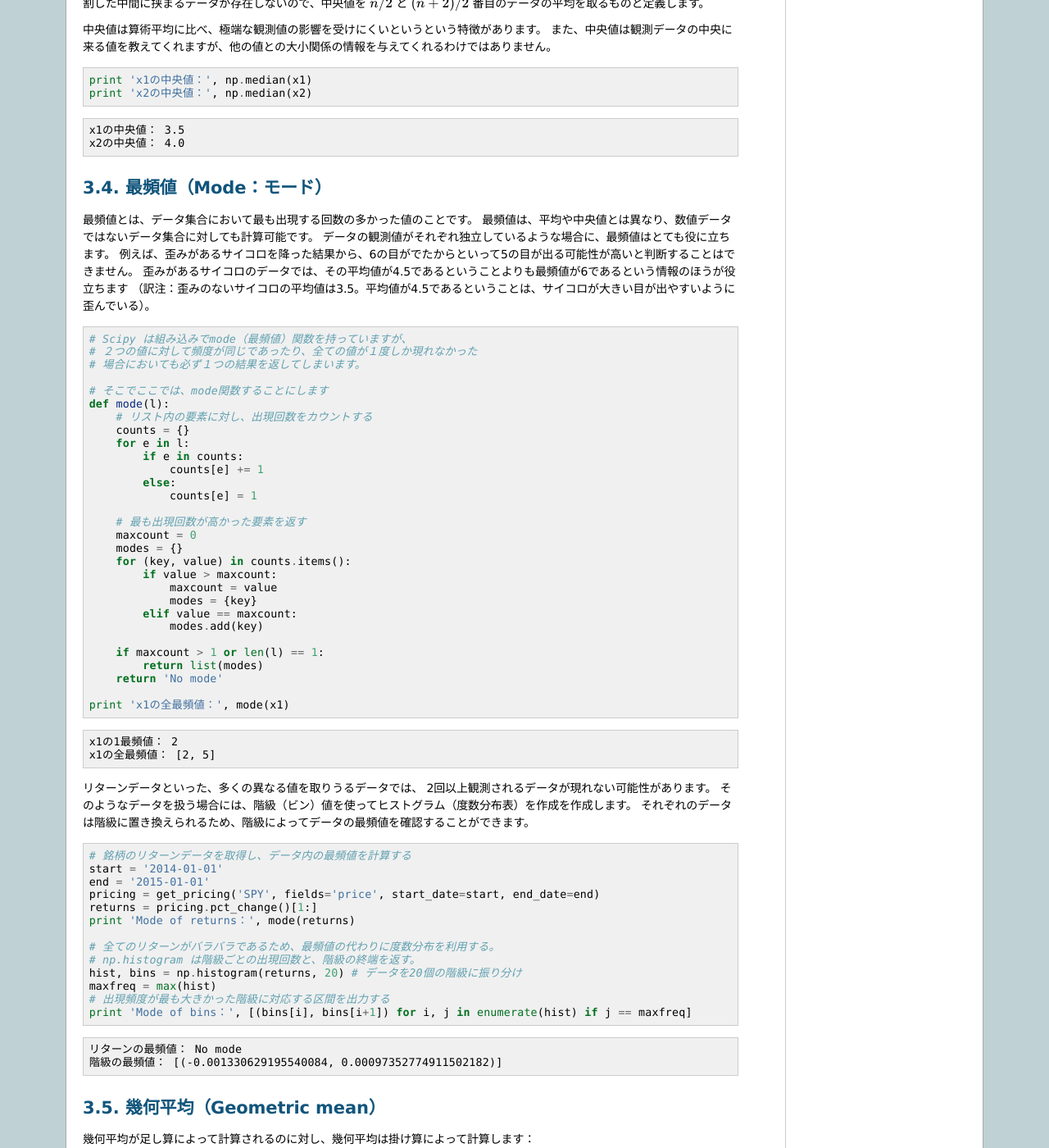
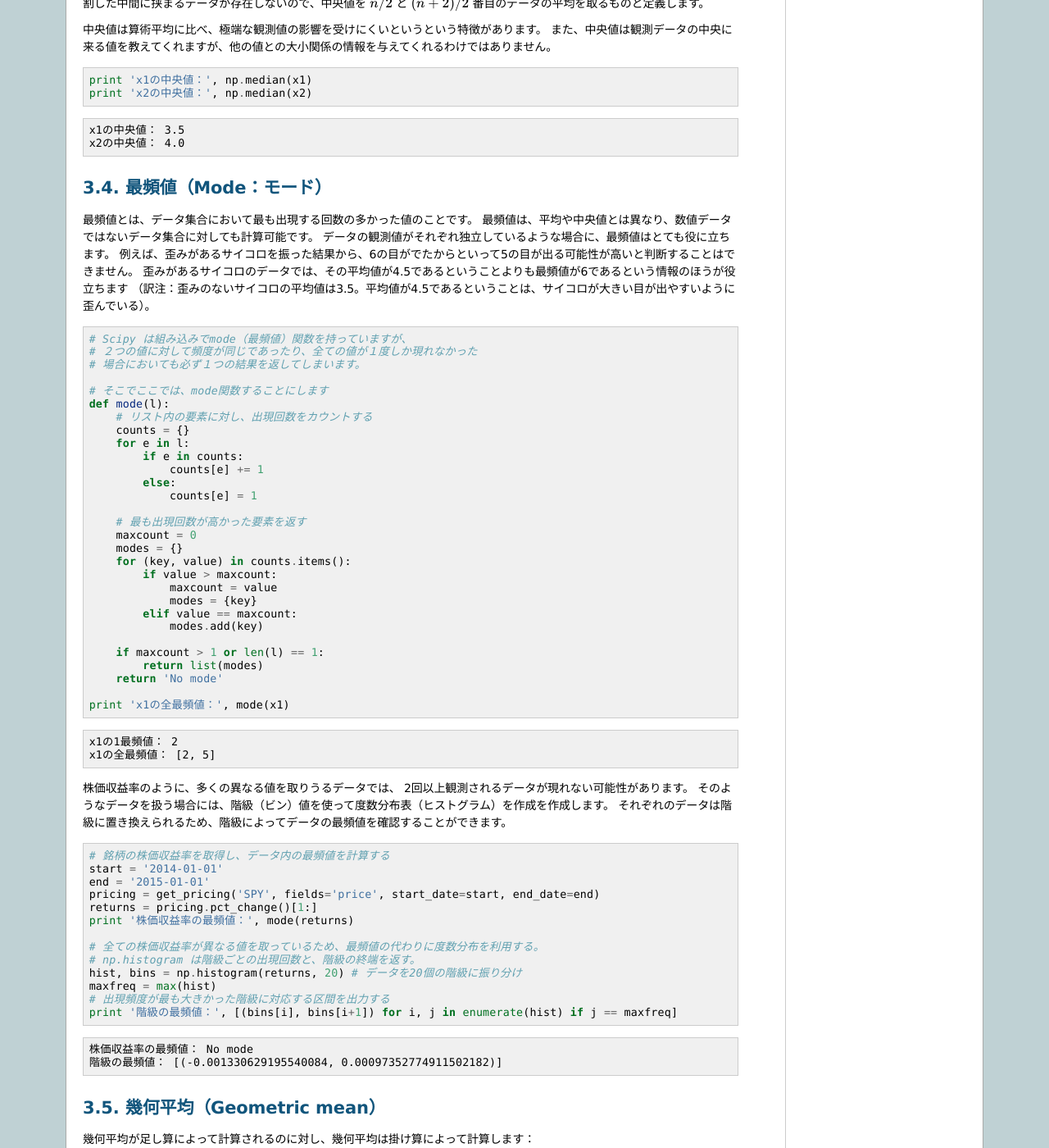
Before and after one commit to tokyoquantopian/quantopian-doc-ja, a Sphinx documentation site: the page built from source/lectures/Means.rst, in a window 1280 px wide and 1400 px high, scrolled down 1071 px. Shown: the whole window at 82% size. Built offline with Sphinx 7.4.7, drawn with Linux system fonts in a browser that asks for light colours; some of the changed text lies outside the part shown.

Commit message:
査読レビュー対応。Thanks! @Kei-Sanada

```diff
--- a/source/lectures/Means.rst
+++ b/source/lectures/Means.rst
@@ -11,7 +11,8 @@
 
 ----------------------------------------------------------------------
 
-このノートブックの目的は、単一の数値によってデータ集合を要約する方法について学習し、データ分布に関する情報を把握できるようになることを目指しています。
+このノートブックの目的は、単一の数値によってデータ集合を要約する方法について学習し、データ集合を要約する方法について学習することです。
+データ分布に関する情報を把握できるようになることを目指しています。
 
 算術平均（Arithmetic mean）
 =========================================
@@ -81,7 +82,7 @@
 最頻値とは、データ集合において最も出現する回数の多かった値のことです。
 最頻値は、平均や中央値とは異なり、数値データではないデータ集合に対しても計算可能です。
 データの観測値がそれぞれ独立しているような場合に、最頻値はとても役に立ちます。
-例えば、歪みがあるサイコロを降った結果から、6の目がでたからといって5の目が出る可能性が高いと判断することはできません。
+例えば、歪みがあるサイコロを振った結果から、6の目がでたからといって5の目が出る可能性が高いと判断することはできません。
 歪みがあるサイコロのデータでは、その平均値が4.5であるということよりも最頻値が6であるという情報のほうが役立ちます
 （訳注：歪みのないサイコロの平均値は3.5。平均値が4.5であるということは、サイコロが大きい目が出やすいように歪んでいる）。
 
@@ -123,31 +124,31 @@
     x1の1最頻値： 2
     x1の全最頻値： [2, 5]
 
-リターンデータといった、多くの異なる値を取りうるデータでは、
+株価収益率のように、多くの異なる値を取りうるデータでは、
 2回以上観測されるデータが現れない可能性があります。
-そのようなデータを扱う場合には、階級（ビン）値を使ってヒストグラム（度数分布表）を作成を作成します。
+そのようなデータを扱う場合には、階級（ビン）値を使って度数分布表（ヒストグラム）を作成を作成します。
 それぞれのデータは階級に置き換えられるため、階級によってデータの最頻値を確認することができます。
 
 .. code:: ipython3
 
-    # 銘柄のリターンデータを取得し、データ内の最頻値を計算する
+    # 銘柄の株価収益率を取得し、データ内の最頻値を計算する
     start = '2014-01-01'
     end = '2015-01-01'
     pricing = get_pricing('SPY', fields='price', start_date=start, end_date=end)
     returns = pricing.pct_change()[1:]
-    print 'Mode of returns：', mode(returns)
+    print '株価収益率の最頻値：', mode(returns)
 
-    # 全てのリターンがバラバラであるため、最頻値の代わりに度数分布を利用する。
+    # 全ての株価収益率が異なる値を取っているため、最頻値の代わりに度数分布を利用する。
     # np.histogram は階級ごとの出現回数と、階級の終端を返す。
     hist, bins = np.histogram(returns, 20) # データを20個の階級に振り分け
     maxfreq = max(hist)
     # 出現頻度が最も大きかった階級に対応する区間を出力する
-    print 'Mode of bins：', [(bins[i], bins[i+1]) for i, j in enumerate(hist) if j == maxfreq]
+    print '階級の最頻値：', [(bins[i], bins[i+1]) for i, j in enumerate(hist) if j == maxfreq]
 
 
 .. parsed-literal::
 
-    リターンの最頻値： No mode
+    株価収益率の最頻値： No mode
     階級の最頻値： [(-0.001330629195540084, 0.00097352774911502182)]
 
 
@@ -178,28 +179,28 @@
     x1の幾何平均： 3.09410402498
     x2の幾何平均： 4.55253458762
 
-負の値を持つ観測値が含まれるときに幾何平均を計算したい場合はどうでしょうか？資産のリターンの場合はこの問題を簡単に解決することができます。
-資産のリターンの最小値は :math:`-1` です。しかし、リターン :math:`R_t` に対して
+負の値を持つ観測値が含まれるときに幾何平均を計算したい場合はどうでしょうか？資産クラスの株価収益率の場合はこの問題を簡単に解決することができます。
+資産クラスの株価収益率の最小値は :math:`-1` です。しかし、株価収益率 :math:`R_t` に対して
 1を足すことで、:math:`1 + R_t` を計算することができます。この値は、価格間の変化率
 :math:`R_t` とは対象的に、２つの期間の資産価格の比率を表します。この値は必ず非負の値となるため、
-幾何平均リターンを計算することができます。
+株価収益率の幾何平均を計算することができます。
 
 .. math::  R_G = \sqrt[T]{(1 + R_1)\ldots (1 + R_T)} - 1
 
 .. code:: ipython3
 
-    # リターンの配列の全要素に1を足してからR_Gを計算する
+    # 株価収益率の配列の全要素に1を足してからR_Gを計算する
     ratios = returns + np.ones(len(returns))
     R_G = stats.gmean(ratios) - 1
-    print '幾何平均リターン：', R_G
+    print '株価収益率の幾何平均：', R_G
 
 
 .. parsed-literal::
 
-    幾何平均リターン： 0.000540898532267
+    株価収益率の幾何平均： 0.000540898532267
 
-幾何平均は、リターンを計測した全期間のリターンが :math:`R_G` で一定の場合、
-証券の最終価格がリターン :math:`R_1, \ldots, R_T` の場合と同じになるように定義されます。
+幾何平均は、株価収益率を計測したすべての期間において :math:`R_G` で一定の場合、
+証券の最終価格が株価収益率 :math:`R_1, \ldots, R_T` の場合と同じになるように定義されます。
 
 .. code:: ipython3
 
```
Also changed, not shown: other parts of source/lectures/Means.rst (+1 -1 lines).
